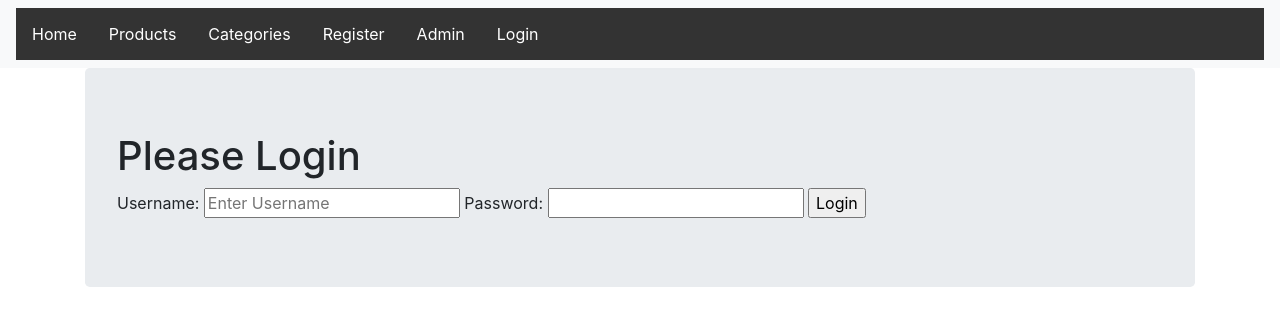
After one commit to biomystery/django-cart-demo, a Django app: page /core/user_login/ in a window 1280 px wide. The commit adds this page. Shown: the top 326 px of the page. Run offline with Django 3.2, Linux system fonts and the light colour scheme; some libraries are stand-ins or nearby versions.

Commit message:
user can login now

```diff
--- a/core/models.py
+++ b/core/models.py
@@ -38,6 +38,7 @@ class OrderItem(models.Model):
     is_ordered = models.BooleanField(default=False)
     date_added = models.DateTimeField(auto_now=True)
     date_ordered = models.DateTimeField(null=True)
+    quantity = models.PositiveIntegerField(null=True)
 
     def __str__(self):
         return self.product.name
--- a/core/templates/core/core_base.html
+++ b/core/templates/core/core_base.html
@@ -30,6 +30,15 @@
         <li class="nav-item">
           <a href="{% url 'admin:index'%}"> Admin </a>
         </li>
+        {% if user.is_authenticated %}
+
+          <li><a class="navbar-link" href="{%url 'core:logout'%}">Logout</a></li>
+
+        {% else %}
+
+            <li><a class="navbar-link" href="{%url 'core:user_login'%}">Login</a></li>
+
+        {% endif %}
       </ul>
   </nav>
 
--- /dev/null
+++ b/core/templates/core/login.html
@@ -0,0 +1,14 @@
+{% extends "core/core_base.html"%}
+{% block body_block%}
+<div class="jumbotron">
+  <h1>Please Login</h1>
+  <form action="{% url 'core:user_login'%}" method="post">
+    {% csrf_token %}
+    <label for="username">Username:</label>
+    <input type="text" name="username" placeholder="Enter Username">
+    <label for="password">Password:</label>
+    <input type="password" name="password">
+    <input type="submit" name="" value="Login">
+  </form>
+</div>
+{% endblock %}
--- a/core/urls.py
+++ b/core/urls.py
@@ -15,12 +15,14 @@ urlpatterns = [
     url(r'^create/$', views.CategoryCreateView.as_view(), name='create'),
     url(r'^update/(?P<pk>\d+)/$', views.CategoryUpdateView.as_view(), name='update'),
     url(r'^delete/(?P<pk>\d+)/$', views.CategoryDeleteView.as_view(), name='delete'),
-    #url(r'^$', views.UserProfileListView.as_view(), name='profile_list'),
+    url(r'^$', views.UserProfileListView.as_view(), name='profile_list'),
     url(r'^(?P<pk>\d+)/$', views.UserProfileDetailView.as_view(), name='profile_detail'),
     url(r'^create/$', views.UserProfileCreateView.as_view(), name='profile_create'),
     url(r'^update/(?P<pk>\d+)/$', views.UserProfileUpdateView.as_view(), name='profile_update'),
     url(r'^delete/(?P<pk>\d+)/$', views.UserProfileDeleteView.as_view(), name='profile_delete'),
     url(r'^added/(?P<pk>\d+)/$', views.add_to_cart, name="added"),
     url(r'^order_summary/$', views.order_details, name="order_summary"),
+    url(r'^logout/$', views.user_logout, name='logout'),
+    url(r'^user_login/$', views.user_login, name='user_login'),
 
 ]
--- a/core/views.py
+++ b/core/views.py
@@ -1,9 +1,12 @@
-from django.shortcuts import render,get_object_or_404
-from django.contrib.auth import User
-from django.urls import reverse_lazy
+from django.shortcuts import render,get_object_or_404, redirect
+from django.urls import reverse_lazy, reverse
+from django.http import HttpResponse, HttpResponseRedirect
+from django.contrib.auth import authenticate, login, logout
+from django.contrib.auth.decorators import login_required
 from django.views.generic import (View, TemplateView, DetailView, ListView,
                                     CreateView, UpdateView, DeleteView)
-from .  import models
+
+from core.models import Product, OrderItem, Order, UserProfile, Category, UserProfile
 from core.forms import UserForm, UserProfileForm
 # Create your views here.
 class IndexView(TemplateView):
@@ -11,30 +14,30 @@ class IndexView(TemplateView):
 #Product views
 class ProductDetailView(DetailView):
     context_object_name = 'product_detail'
-    model = models.Product
+    model = Product
     template_name = "core/product_detail.html"
 class ProductListView(ListView):
     context_object_name = 'products'
-    model = models.Product
+    model = Product
     template_name = "core/product_list.html"
 class ProductCreateView(CreateView):
     fields = ('name', 'price_ht', 'category')
-    model = models.Product
+    model = Product
 
 class ProductUpdateView(UpdateView):
     fields = ('name', 'price_ht')
-    model = models.Product
+    model = Product
 class ProductDeleteView(DeleteView):
-    model = models.Product
+    model = Product
     success_url = reverse_lazy("core:list")
 # Product Categories views
 class CategoryDetailView(DetailView):
     context_object_name = 'category_detail'
-    model = models.Category
+    model = Category
     template_name = "core/category_detail.html"
 class CategoryListView(ListView):
     context_object_name = 'categories'
-    model = models.Category
+    model = Category
     def get_products(request):
          products = category.products.all()
          context = {
@@ -45,35 +48,35 @@ class CategoryListView(ListView):
     template_name = "core/category_list.html"
 class CategoryCreateView(CreateView):
     fields = ('name', 'description')
-    model = models.Category
+    model = Category
 class CategoryUpdateView(UpdateView):
     fields = ('name', 'description')
-    model = models.Category
+    model = Category
 class CategoryDeleteView(DeleteView):
-    model = models.Category
+    model = Category
     success_url = reverse_lazy("core:category_list")
 # UserProfile views
 class UserProfileDetailView(DetailView):
     context_object_name = 'userprofile_detail'
-    model = models.UserProfile
+    model = UserProfile
     template_name = "core/userprofile_detail.html"
 
 class UserProfileListView(ListView):
     context_object_name = 'profiles'
-    model = models.UserProfile
+    model = UserProfile
     template_name = "core/userprofile_list.html"
 
 class UserProfileCreateView(CreateView):
     fields = ('user', 'portfolio_site')
-    model = models.UserProfile
+    model = UserProfile
 
 class UserProfileUpdateView(UpdateView):
     fields = ('user', 'portfolio_site')
-    model = models.UserProfile
+    model = UserProfile
 
 
 class UserProfileDeleteView(DeleteView):
-    model = models.UserProfile
+    model = UserProfile
     success_url = reverse_lazy("core:profile_list")
 def register(request):
     registered = False
@@ -101,17 +104,48 @@ def register(request):
                                 'profile_form':profile_form,
                                 'registered':registered})
 
-def add_to_cart(request, **kwargs):
-    #user_profile = get_object_or_404(UserProfile, user=request.user)
-    product = Product.objects.filter(id=kwargs.get('item_id', "")).first()
-    cart_item,created = OrderItem.objects.get_or_create(product = product)
+def user_login(request):
+    if request.method == 'POST':
+        username = request.POST.get('username')
+        password = request.POST.get('password')
+        user = authenticate(username=username, password=password)
+        if user:
+            if user.is_active:
+                login(request,user)
+                return HttpResponseRedirect(reverse('index'))
+            else:
+                return HttpResponse("Account Not Active")
+        else:
+            print("Someone tried to login and failed!")
+            print("Username: {} and Password: {}".format(username, password))
+            return HttpResponse("Invalid login details entered!")
+    else:
+        return render(request, 'core/login.html', {})
+
+@login_required
+def user_logout(request):
+    logout(request)
+    return HttpResponseRedirect(reverse('index'))
+
+def get_user_pending_order(request):
+    user_profile = get_object_or_404(UserProfile, user=request.user)
+    order = Order.objects.filter(owner=user_profile, is_ordered=False)
+    if order.exists():
+        return order[0]
+    return 0
+@login_required
+def add_to_cart(request, pk):
+    cart_profile = get_object_or_404(UserProfile, user=request.user)
+    cart_product = get_object_or_404(Product, pk=pk)
+    cart_item,created = OrderItem.objects.get_or_create(product=cart_product)
     cart_order,created = Order.objects.get_or_create(owner=user, is_ordered=False)
+    amount = OrderItem.objects.get_or_create(quantity = quantity)
     cart_order.items.add(cart_item)
     cart_order.quantity += 1
     cart_order.save()
     messages.info(request, "item has been added")
     return redirect(reverse_lazy("core:list"))
-
+@login_required
 def order_details(request, **kwargs):
     existing_order = get_user_pending_order(request)
     context = {
--- a/shopping_cart/settings.py
+++ b/shopping_cart/settings.py
@@ -124,3 +124,4 @@ STATIC_URL = '/static/'
 STATICFILES_DIRS = [
     static_dir,
 ]
+LOGIN_URL = '/core/user_login'
```
Also changed, not shown: templates/base.html (+8 -0 lines), core/migrations/0005_orderitem_quantity.py (added), db.sqlite3.
